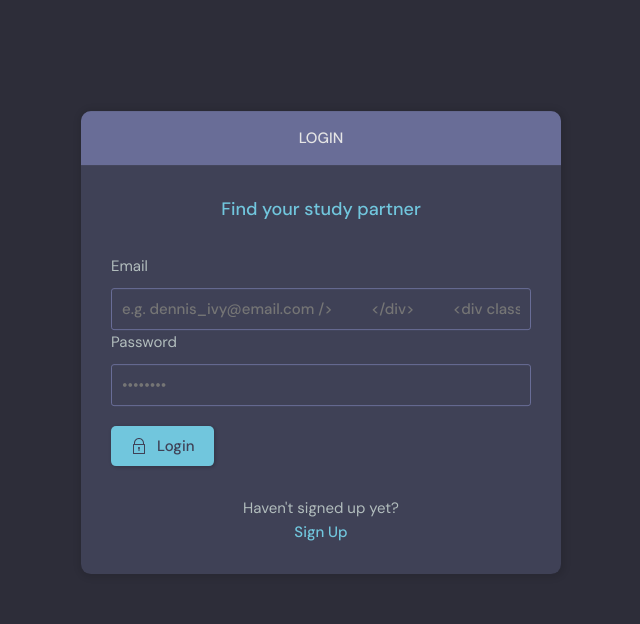
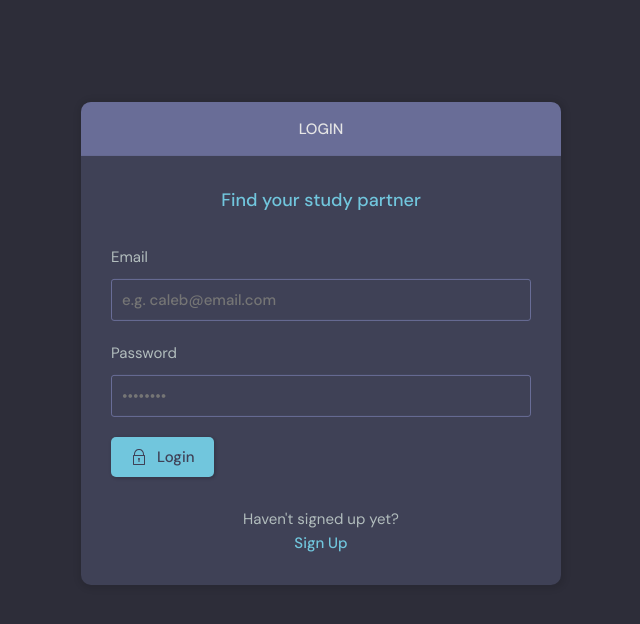
Before and after one commit to cmwema-projects/studyBud, a Django app: page /login/ in a window 1280 px wide. Shown: the part 76-700 px from the top of the page, without its empty margins (319-959 px from the left). Run offline with Django 3.2, Linux system fonts and the light colour scheme.

Commit message:
preparing for deployment

```diff
--- a/base/templates/base/login_register.html
+++ b/base/templates/base/login_register.html
@@ -18,7 +18,7 @@
           {% csrf_token %}
           <div class="form__group form__group">
             <label for="room_name">Email</label>
-            <input id="username" name="email" type="email" placeholder="e.g. dennis_ivy@email.com />
+            <input id="username" name="email" type="email" placeholder="e.g. caleb@email.com" />
           </div>
           <div class=" form__group">
             <label for="password">Password</label>
@@ -87,7 +87,7 @@
 
         <div class="auth__action">
           <p>Already signed up yet?</p>
-          <a href="{% url 'login' %}" class="btn btn--link">Sign Up</a>
+          <a href="{% url 'login' %}" class="btn btn--link">Log In</a>
         </div>
       </div>
     </div>
```
Also changed, not shown: requirements.txt (added, +16 -0 lines).
